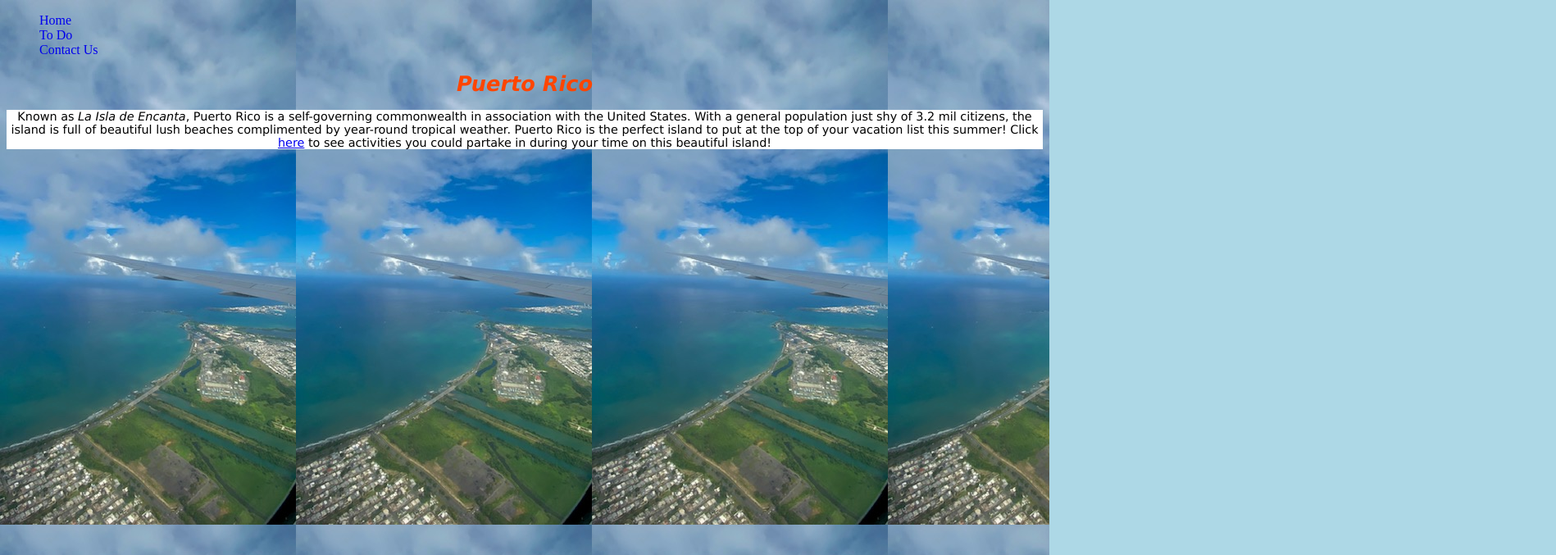
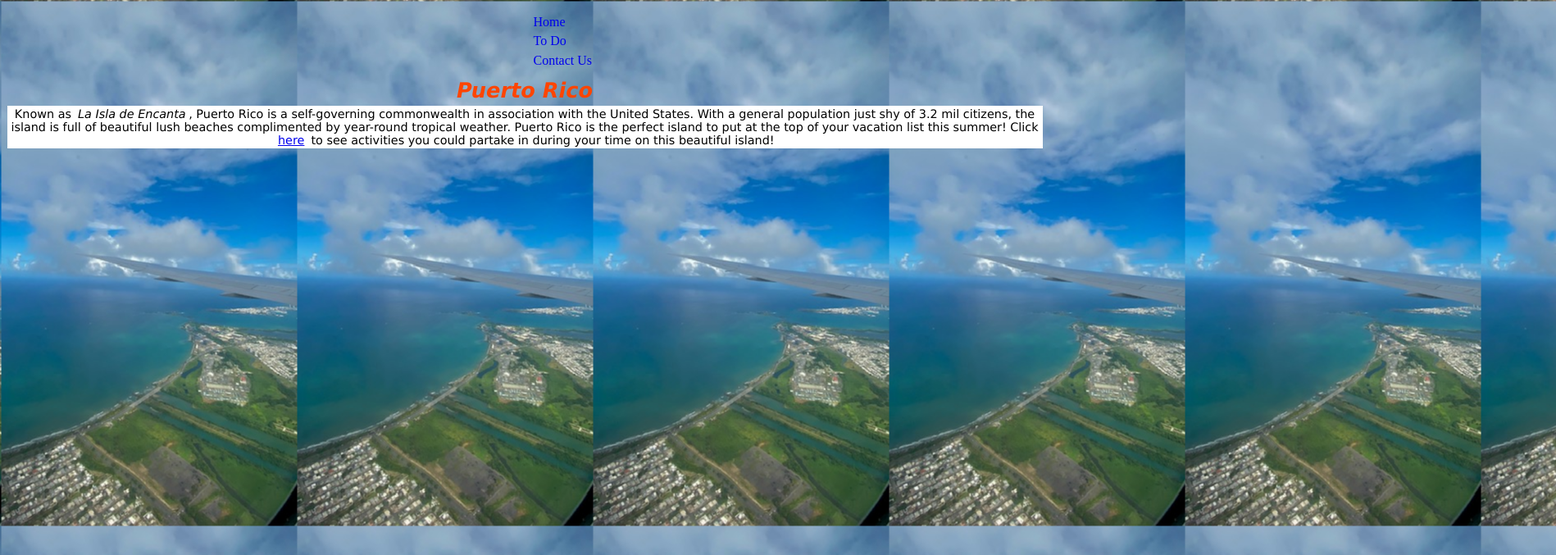
Before and after one commit to indywitdacurls/Gateway-Revision, a plain HTML site: page index.html in a window 1280 px wide. Shown: the top 677 px of the page at 82% size, 1898 px wide, since content can reach past the window. Drawn offline with Linux system fonts and the light colour scheme; a script that the page names is missing.

Commit message:
Revised Project

```diff
--- a/RevisedStyle.css
+++ b/RevisedStyle.css
@@ -1,6 +1,6 @@
 * {
-  margin: 1.5;
-  padding: 2;
+  margin: 1.5px;
+  padding: 2px;
   box-sizing: border-box;
 }
 
@@ -18,7 +18,7 @@ nav {
 }
 
 ul{
-  position: empty;
+  position: relative;
   left: 50%;
   list-style-type: none;
 }
```
Also changed, not shown: 1 other file.
